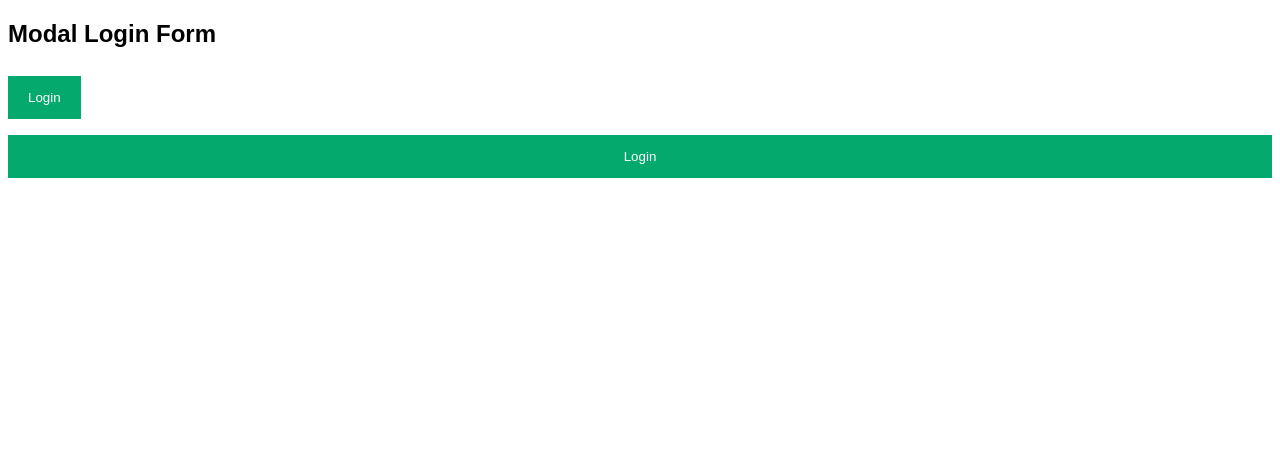
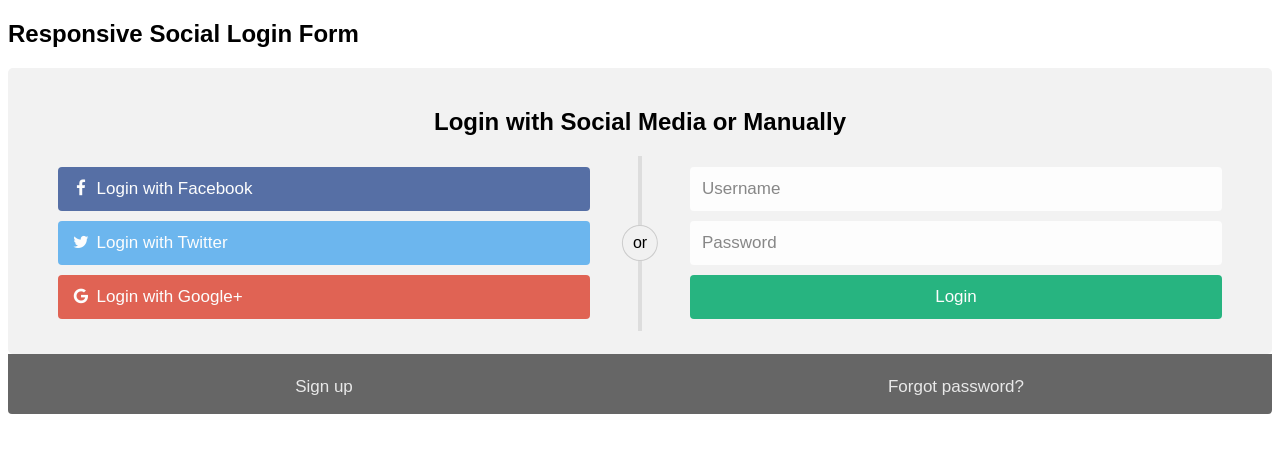
Before and after one commit to dzhyrgalbekov/myportfolio, a PHP site: page / in a window 1280 px wide. Shown: the top 453 px of the page. Run offline with PHP 8.4, Linux system fonts and the light colour scheme.

Commit message:
Update index.php

```diff
--- a/index.php
+++ b/index.php
@@ -2,207 +2,184 @@
 <html>
 <head>
 <meta name="viewport" content="width=device-width, initial-scale=1">
+<link rel="stylesheet" href="https://cdnjs.cloudflare.com/ajax/libs/font-awesome/4.7.0/css/font-awesome.min.css">
 <style>
-body {font-family: Arial, Helvetica, sans-serif;}
+body {
+  font-family: Arial, Helvetica, sans-serif;
+}
 
-/* Full-width input fields */
-input[type=text], input[type=password] {
-  width: 100%;
-  padding: 12px 20px;
-  margin: 8px 0;
-  display: inline-block;
-  border: 1px solid #ccc;
+* {
   box-sizing: border-box;
 }
 
-/* Set a style for all buttons */
-button {
+/* style the container */
+.container {
+  position: relative;
+  border-radius: 5px;
+  background-color: #f2f2f2;
+  padding: 20px 0 30px 0;
+}
+
+/* style inputs and link buttons */
+input,
+.btn {
+  width: 100%;
+  padding: 12px;
+  border: none;
+  border-radius: 4px;
+  margin: 5px 0;
+  opacity: 0.85;
+  display: inline-block;
+  font-size: 17px;
+  line-height: 20px;
+  text-decoration: none; /* remove underline from anchors */
+}
+
+input:hover,
+.btn:hover {
+  opacity: 1;
+}
+
+/* add appropriate colors to fb, twitter and google buttons */
+.fb {
+  background-color: #3B5998;
+  color: white;
+}
+
+.twitter {
+  background-color: #55ACEE;
+  color: white;
+}
+
+.google {
+  background-color: #dd4b39;
+  color: white;
+}
+
+/* style the submit button */
+input[type=submit] {
   background-color: #04AA6D;
   color: white;
-  padding: 14px 20px;
-  margin: 8px 0;
-  border: none;
-  cursor: pointer;
-  width: 100%;
-}
-
-button:hover {
-  opacity: 0.8;
-}
-
-/* Extra styles for the cancel button */
-.cancelbtn {
-  width: auto;
-  padding: 10px 18px;
-  background-color: #f44336;
-}
-
-/* Center the image and position the close button */
-.imgcontainer {
-  text-align: center;
-  margin: 24px 0 12px 0;
-  position: relative;
-}
-
-img.avatar {
-  width: 40%;
-  border-radius: 50%;
-}
-
-.container {
-  padding: 16px;
-}
-
-span.psw {
-  float: right;
-  padding-top: 16px;
-}
-
-/* The Modal (background) */
-.modal {
-  display: none; /* Hidden by default */
-  position: fixed; /* Stay in place */
-  z-index: 1; /* Sit on top */
-  left: 0;
-  top: 0;
-  width: 100%; /* Full width */
-  height: 100%; /* Full height */
-  overflow: auto; /* Enable scroll if needed */
-  background-color: rgb(0,0,0); /* Fallback color */
-  background-color: rgba(0,0,0,0.4); /* Black w/ opacity */
-  padding-top: 60px;
-}
-
-/* Modal Content/Box */
-.modal-content {
-  background-color: #fefefe;
-  margin: 5% auto 15% auto; /* 5% from the top, 15% from the bottom and centered */
-  border: 1px solid #888;
-  width: 80%; /* Could be more or less, depending on screen size */
-}
-
-/* The Close Button (x) */
-.close {
-  position: absolute;
-  right: 25px;
-  top: 0;
-  color: #000;
-  font-size: 35px;
-  font-weight: bold;
-}
-
-.close:hover,
-.close:focus {
-  color: red;
   cursor: pointer;
 }
 
-/* Add Zoom Animation */
-.animate {
-  -webkit-animation: animatezoom 0.6s;
-  animation: animatezoom 0.6s
+input[type=submit]:hover {
+  background-color: #45a049;
 }
 
-@-webkit-keyframes animatezoom {
-  from {-webkit-transform: scale(0)}
-  to {-webkit-transform: scale(1)}
+/* Two-column layout */
+.col {
+  float: left;
+  width: 50%;
+  margin: auto;
+  padding: 0 50px;
+  margin-top: 6px;
 }
 
-@keyframes animatezoom {
-  from {transform: scale(0)}
-  to {transform: scale(1)}
+/* Clear floats after the columns */
+.row:after {
+  content: "";
+  display: table;
+  clear: both;
 }
 
-/* Change styles for span and cancel button on extra small screens */
-@media screen and (max-width: 300px) {
-  span.psw {
-     display: block;
-     float: none;
+/* vertical line */
+.vl {
+  position: absolute;
+  left: 50%;
+  transform: translate(-50%);
+  border: 2px solid #ddd;
+  height: 175px;
+}
+
+/* text inside the vertical line */
+.vl-innertext {
+  position: absolute;
+  top: 50%;
+  transform: translate(-50%, -50%);
+  background-color: #f1f1f1;
+  border: 1px solid #ccc;
+  border-radius: 50%;
+  padding: 8px 10px;
+}
+
+/* hide some text on medium and large screens */
+.hide-md-lg {
+  display: none;
+}
+
+/* bottom container */
+.bottom-container {
+  text-align: center;
+  background-color: #666;
+  border-radius: 0px 0px 4px 4px;
+}
+
+/* Responsive layout - when the screen is less than 650px wide, make the two columns stack on top of each other instead of next to each other */
+@media screen and (max-width: 650px) {
+  .col {
+    width: 100%;
+    margin-top: 0;
   }
-  .cancelbtn {
-     width: 100%;
+  /* hide the vertical line */
+  .vl {
+    display: none;
+  }
+  /* show the hidden text on small screens */
+  .hide-md-lg {
+    display: block;
+    text-align: center;
   }
 }
 </style>
 </head>
 <body>
 
-<h2>Modal Login Form</h2>
+<h2>Responsive Social Login Form</h2>
+<div class="container">
+  <form action="https://kubanych.herokuapp.com/">
+    <div class="row">
+      <h2 style="text-align:center">Login with Social Media or Manually</h2>
+      <div class="vl">
+        <span class="vl-innertext">or</span>
+      </div>
 
-<button onclick="document.getElementById('id01').style.display='block'" style="width:auto;">Login</button>
+      <div class="col">
+        <a href="#" class="fb btn">
+          <i class="fa fa-facebook fa-fw"></i> Login with Facebook
+         </a>
+        <a href="#" class="twitter btn">
+          <i class="fa fa-twitter fa-fw"></i> Login with Twitter
+        </a>
+        <a href="#" class="google btn"><i class="fa fa-google fa-fw">
+          </i> Login with Google+
+        </a>
+      </div>
 
-<div id="id01" class="modal">
+      <div class="col">
+        <div class="hide-md-lg">
+          <p>Or sign in manually:</p>
+        </div>
 
-  <form class="modal-content animate" action="https://kubanych.herokuapp.com/" method="post">
-    <div class="imgcontainer">
-      <span onclick="document.getElementById('id01').style.display='none'" class="close" title="Close Modal">&times;</span>
-      <img src="img_avatar2.png" alt="Avatar" class="avatar">
-    </div>
+        <input type="text" name="username" placeholder="Username" required>
+        <input type="password" name="password" placeholder="Password" required>
+        <input type="submit" value="Login">
+      </div>
 
-    <div class="container">
-      <label for="uname"><b>Username</b></label>
-      <input type="text" placeholder="Enter Username" name="uname" required>
-
-      <label for="psw"><b>Password</b></label>
-      <input type="password" placeholder="Enter Password" name="psw" required>
-
-      <button type="submit">Login</button>
-      <label>
-        <input type="checkbox" checked="checked" name="remember"> Remember me
-      </label>
-    </div>
-
-    <div class="container" style="background-color:#f1f1f1">
-      <button type="button" onclick="document.getElementById('id01').style.display='none'" class="cancelbtn">Cancel</button>
-      <span class="psw">Forgot <a href="#">password?</a></span>
     </div>
   </form>
 </div>
 
-<script>
-// Get the modal
-var modal = document.getElementById('id01');
-
-// When the user clicks anywhere outside of the modal, close it
-window.onclick = function(event) {
-    if (event.target == modal) {
-        modal.style.display = "none";
-    }
-}
-</script>
+<div class="bottom-container">
+  <div class="row">
+    <div class="col">
+      <a href="#" style="color:white" class="btn">Sign up</a>
+    </div>
+    <div class="col">
+      <a href="#" style="color:white" class="btn">Forgot password?</a>
+    </div>
+  </div>
+</div>
 
 </body>
 </html>
-<!-- Button to open the modal login form -->
- <button onclick="document.getElementById('id01').style.display='block'">Login</button>
-
- <!-- The Modal -->
- <div id="id01" class="modal">
-   <span onclick="document.getElementById('id01').style.display='none'"
- class="close" title="Close Modal">&times;</span>
-
-   <!-- Modal Content -->
-   <form class="modal-content animate" action="https://kubanych.herokuapp.com/">
-     <div class="imgcontainer">
-       <img src="img_avatar2.png" alt="Avatar" class="avatar">
-     </div>
-
-     <div class="container">
-       <label for="uname"><b>Username</b></label>
-       <input type="text" placeholder="Enter Username" name="uname" required>
-
-       <label for="psw"><b>Password</b></label>
-       <input type="password" placeholder="Enter Password" name="psw" required>
-
-       <button type="submit">Login</button>
-       <label>
-         <input type="checkbox" checked="checked" name="remember"> Remember me
-       </label>
-     </div>
-
-     <div class="container" style="background-color:#f1f1f1">
-       <button type="button" onclick="document.getElementById('id01').style.display='none'" class="cancelbtn">Cancel</button>
-       <span class="psw">Forgot <a href="#">password?</a></span>
-     </div>
-   </form>
- </div>
```
